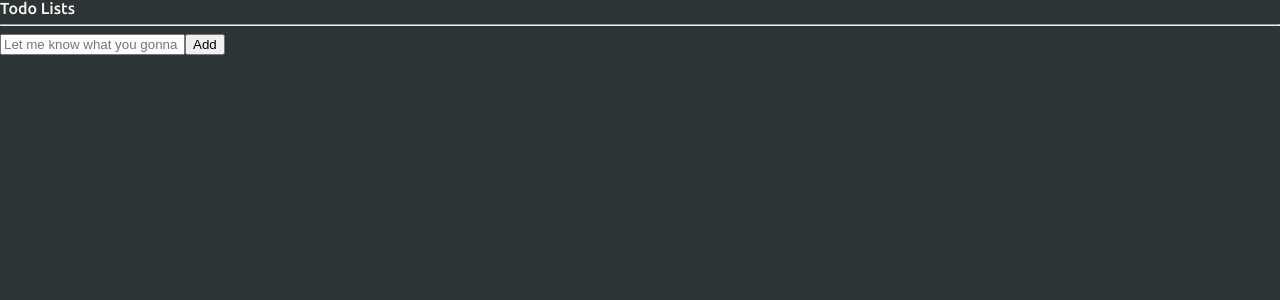
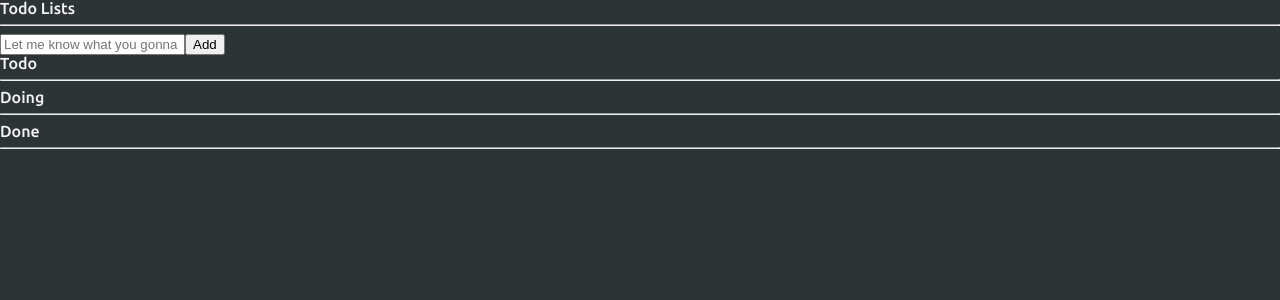
Before and after one commit to jh0152park/ReactJS_Todo, a React (Create React App) app in the folder todolist/: page / in a window 1280 px wide. Shown: the top 300 px of the page. Built offline with nearby package versions, Linux system fonts and the light colour scheme.

Commit message:
added recoil selector

```diff
--- a/todolist/src/atoms.tsx
+++ b/todolist/src/atoms.tsx
@@ -1,4 +1,4 @@
-import { atom } from "recoil";
+import { atom, selector } from "recoil";
 
 export interface ITodo {
     text: string;
@@ -10,3 +10,15 @@
     key: "todo",
     default: [],
 });
+
+export const todoSelector = selector({
+    key: "todoSelector",
+    get: ({ get }) => {
+        const todos = get(todoState);
+        return [
+            todos.filter((todo) => todo.category === "TO_DO"),
+            todos.filter((todo) => todo.category === "DOING"),
+            todos.filter((todo) => todo.category === "DONE"),
+        ];
+    },
+});
--- a/todolist/src/components/TodoList.tsx
+++ b/todolist/src/components/TodoList.tsx
@@ -1,5 +1,5 @@
 import { useRecoilValue } from "recoil";
-import { todoState } from "../atoms";
+import { todoSelector, todoState } from "../atoms";
 import CreateTodo from "./CreateTodo";
 import Todo from "./Todo";
 
@@ -7,18 +7,37 @@
     // const todoList = useRecoilValue(todoState);
     // const setTodoList = useSetRecoilState(todoState);
     const todoList = useRecoilValue(todoState);
+    const [todo, doing, done] = useRecoilValue(todoSelector);
 
-    console.log(todoList);
     return (
         <div>
             <h1>Todo Lists</h1>
             <hr></hr>
             <CreateTodo></CreateTodo>
+
+            <h2>Todo</h2>
             <ul>
-                {todoList.map((item) => (
+                {todo.map((item) => (
                     <Todo key={item.id} {...item}></Todo>
                 ))}
             </ul>
+            <hr></hr>
+
+            <h2>Doing</h2>
+            <ul>
+                {doing.map((item) => (
+                    <Todo key={item.id} {...item}></Todo>
+                ))}
+            </ul>
+            <hr></hr>
+
+            <h2>Done</h2>
+            <ul>
+                {done.map((item) => (
+                    <Todo key={item.id} {...item}></Todo>
+                ))}
+            </ul>
+            <hr></hr>
         </div>
     );
 }
```
